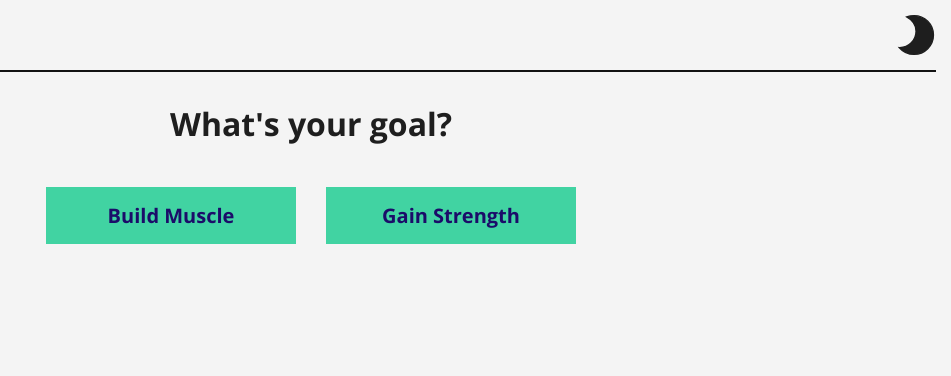
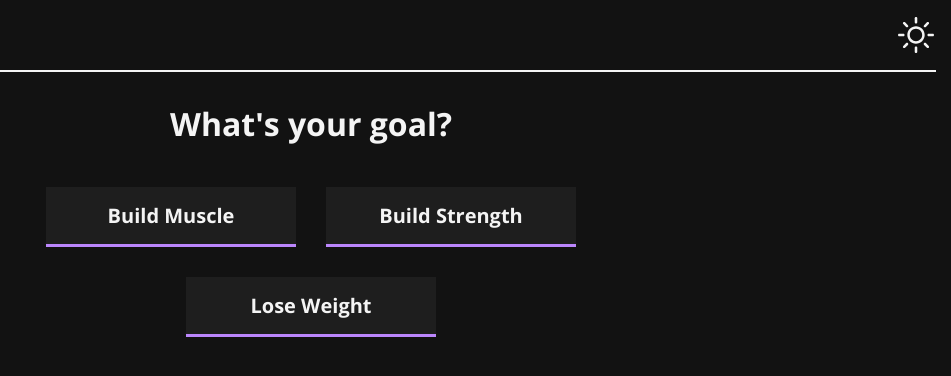
Before and after one commit to CodeyPacker/workout-builder, a React (Create React App) app: page / in a window 1280 px wide. Shown: the top 376 px of the page, without its empty margins (329-1280 px from the left). Built offline with nearby package versions, Linux system fonts and the light colour scheme.

Commit message:
added lose weight option, and ability to select equipment

```diff
--- a/src/components/Questions.js
+++ b/src/components/Questions.js
@@ -5,18 +5,20 @@ import heartLight from '../images/heart-light.svg'
 import heartDark from '../images/heart-dark.svg'
 
 const Questions = () => {
-  const {theme, handleGoal, step, handleMuscle, beginWorkout} = useContext(Context)
+  const {theme, handleGoal, step, handleMuscle, submitMuscles, handleEquipment, beginWorkout} = useContext(Context)
 
   return (
     <QuestionsWrapper className={`${theme}-theme `}>
-      <div className={`whats-your-goal ${step !== 1 && 'hide'}`}>
+      <div className={`whats-your-goal ${step !== 'choose-goal' && 'hide'}`}>
         <h2 className='heading center-text'>What's your goal?</h2>
         <div className='question-flex-container'>
           <button onClick={() => handleGoal('muscle')}>Build Muscle</button>
-          <button onClick={() => handleGoal('strength')}>Gain Strength</button>
+          <button onClick={() => handleGoal('strength')}>Build Strength</button>
+          <button onClick={() => handleGoal('lose-weight')}>Lose Weight</button>
         </div>
       </div>
-      <div className={`what-muscles ${step !== 2 && 'hide'}`}>
+
+      <div className={`what-muscles ${step !== 'choose-muscles' ? 'hide' : ''}`}>
         <h2 className='heading center-text'>What muscles?</h2>
         <form className='question-flex-container'>
           <input className="muscle-checkbox" type="checkbox" onChange={() => handleMuscle('biceps')} id="biceps"/>
@@ -36,11 +38,40 @@ const Questions = () => {
           <input className="muscle-checkbox" type="checkbox" onChange={() => handleMuscle('cardio')} id="cardio"/>
           <label htmlFor="cardio">Cardio</label>
         </form>
-        <div className="begin-workout">
-          <button onClick={beginWorkout}>Begin workout!</button>
+        <div className="begin-workout-wrapper">
+          <button className="begin-workout" onClick={submitMuscles}>Choose equipment!</button>
         </div>
       </div>
-      <div className={`${step !== 3 && 'hide'}`}>
+
+      {/* Body building - Choose equipment */}
+      <div className={`what-muscles ${step !== 'select-muscle-equipment' ? 'hide' : ''}`}>
+        <h2 className='heading center-text'>What equipment do you have access to?</h2>
+        <form className='question-flex-container'>
+          <input className="muscle-checkbox" type="checkbox" onChange={() => handleEquipment('gym')} id="gym"/>
+          <label htmlFor="gym">Full gym</label>
+          <input className="muscle-checkbox" type="checkbox" onChange={() => handleEquipment('dumbbells')} id="dumbbells"/>
+          <label htmlFor="dumbbells">Dumbbells</label>
+        </form>
+        <div className="begin-workout-wrapper">
+          <button className="begin-workout" onClick={beginWorkout}>Begin workout!</button>
+        </div>
+      </div>
+
+      {/* Lose weight - Choose equipment */}
+      <div className={`what-muscles ${step !== 'lose-weight-equipment' ? 'hide' : ''}`}>
+        <h2 className='heading center-text'>What equipment do you have access to?</h2>
+        <form className='question-flex-container'>
+          <input className="muscle-checkbox" type="checkbox" onChange={() => handleEquipment('jumprope')} id="jumprope"/>
+          <label htmlFor="jumprope">Jump rope</label>
+          <input className="muscle-checkbox" type="checkbox" onChange={() => handleEquipment('body-weight')} id="body-weight"/>
+          <label htmlFor="body-weight">Body weight</label>
+        </form>
+        <div className="begin-workout-wrapper">
+          <button className="begin-workout" onClick={beginWorkout}>Begin workout!</button>
+        </div>
+      </div>
+
+      <div className={`${step !== 'workout' && 'hide'}`}>
         <h2>Here's your workout!</h2>
       </div>
     </QuestionsWrapper>
@@ -58,10 +89,15 @@ const QuestionsWrapper = styled.div`
     flex-wrap: wrap;
   }
 
-  .begin-workout {
+  .begin-workout-wrapper {
     width: 100%;
     display: flex;
     justify-content: center;
+  }
+
+  .begin-workout {
+    border-bottom: 3px solid #1B0C69;
+    background-color: white;
   }
 
   .muscle-checkbox { appearance: none; }
@@ -117,5 +153,9 @@ const QuestionsWrapper = styled.div`
   .muscle-checkbox:checked + label {
     &:after { content: url('${heartDark}'); }
   }
+
+  .begin-workout {
+    border-bottom: 3px solid #41D3A2;
+  }
 }
 `
--- a/src/context.js
+++ b/src/context.js
@@ -2,11 +2,14 @@ import React, {useState} from "react"
 const Context = React.createContext()
 
 function ContextProvider(props) {
-    const [theme, setTheme] = useState("light")
+    const [theme, setTheme] = useState("dark")
     const [goal, setGoal] = useState("")
-    const [step, setStep] = useState(1)
+    const [step, setStep] = useState('choose-goal')
     const [muscles, setMuscles] = useState([])
     const [workoutInProgress, setWorkoutStatus] = useState(false)
+    const [equipment, setEquipment] = useState([])
+
+    console.log(step);
 
     function toggleTheme() {
         setTheme(prevTheme => prevTheme === "light" ? "dark" : "light")
@@ -14,8 +17,12 @@ function ContextProvider(props) {
 
     function handleGoal(selection) {
         setGoal(prevGoal => selection)
-        setStep(prevStep => prevStep += 1)
-        console.log(goal);
+
+        if (selection === 'muscle' || selection === 'strength' ) {
+            setStep(prevStep => 'choose-muscles')
+        } else {
+            setStep(prevStep => 'lose-weight-equipment')
+        }
     }
 
     function handleMuscle(selection) {
@@ -25,15 +32,31 @@ function ContextProvider(props) {
             : setMuscles(prevMuscles => prevMuscles.filter(e => e !== selection))
     }
 
+    const handleEquipment = (selection) => {
+        // add the muscle names to the array
+        !equipment.includes(selection)
+            ? setEquipment(prevEquipment => prevEquipment.concat(selection))
+            : setEquipment(prevEquipment => prevEquipment.filter(e => e !== selection))
+
+        console.log('handleEquipment');
+    }
+
     const beginWorkout = () => {
         setWorkoutStatus(prev => true)
-        setStep(prevStep => prevStep += 1)
+        setStep(prevStep => prevStep = 'workout')
+        console.log('Muscles:');
         console.table(muscles);
+        console.log('Equipment:');
+        console.table(equipment);
     }
 
-    console.log(workoutInProgress);
+    // make a more generic function for updating the step
+    const submitMuscles = () => {
+        setStep(prevStep => prevStep = 'select-muscle-equipment')
+    }
+
     return (
-        <Context.Provider value={{theme, toggleTheme, handleGoal, step, handleMuscle, beginWorkout}}>
+        <Context.Provider value={{theme, toggleTheme, handleGoal, step, handleMuscle, beginWorkout, submitMuscles, handleEquipment}}>
             {props.children}
         </Context.Provider>
     )
```
Also changed, not shown: src/images/dark-theme.svg.
